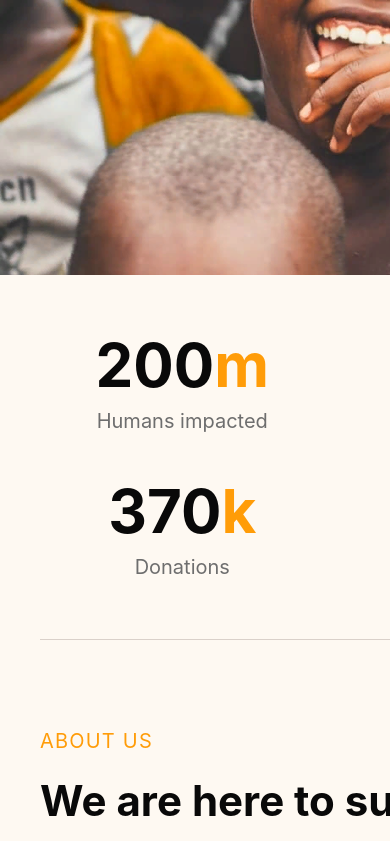
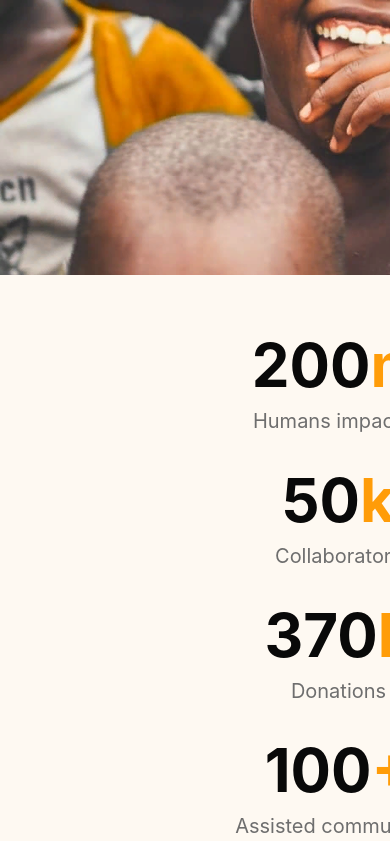
Before and after one commit to uladzimirfilipau/philanthropy, a React (Create React App) app: page / in a window 390 px wide. Shown: the part 1156-1997 px from the top of the page. Built offline with nearby package versions, Linux system fonts and the light colour scheme.

Commit message:
refactor: AboutUs.css

```diff
--- a/src/components/AboutUs/AboutUs.css
+++ b/src/components/AboutUs/AboutUs.css
@@ -1,4 +1,5 @@
 .aboutus {
+  width: 100%;
   display: flex;
   flex-direction: column;
   align-items: center;
@@ -15,7 +16,13 @@
 
 @media screen and (max-width: 1024px) {
   .aboutus {
-    padding: 50px 40px;
+    padding: 50px 30px;
+  }
+}
+
+@media screen and (max-width: 320px) {
+  .aboutus {
+    padding: 50px 10px;
   }
 }
 
@@ -25,33 +32,33 @@
   border-bottom: 1px solid #dad1ca;
   list-style-type: none;
   margin: 0;
-  padding: 0 0 74px 0;
+  padding: 0 50px 74px;
   box-sizing: border-box;
 
   display: flex;
   justify-content: space-between;
-  align-items: center;
+  align-content: space-between;
   gap: 28px;
   flex-wrap: wrap;
 }
 
 @media screen and (max-width: 1024px) {
   .aboutus__table {
-    justify-content: space-around;
-    padding: 0 0 50px 0;
+    display: grid;
+    grid-template-columns: 1fr 1fr;
+    padding: 0 0 50px;
+  }
+}
+
+@media screen and (max-width: 640px) {
+  .aboutus__table {
+    grid-template-columns: 1fr;
   }
 }
 
 .aboutus__table-cell {
-  max-width: 284px;
   display: flex;
   flex-direction: column;
-}
-
-@media screen and (max-width: 1280px) {
-  .aboutus__table-cell {
-    width: 200px;
-  }
 }
 
 .aboutus__cell-title {
@@ -200,7 +207,6 @@
   padding: 23px 38px 28px;
   box-sizing: border-box;
   border-radius: 10px;
-  border: none;
   background-color: #ff9c08;
 
   text-decoration: none;
```
